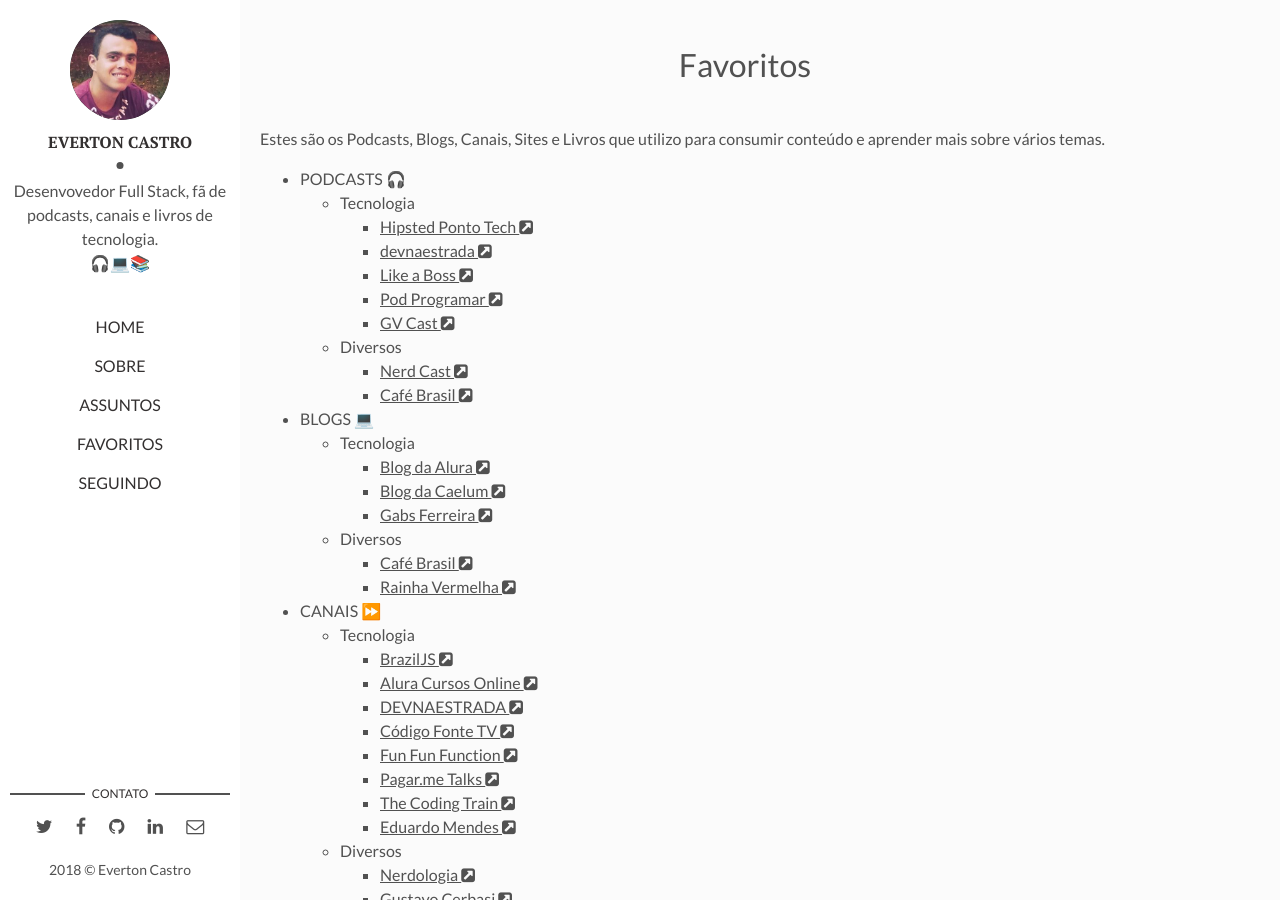
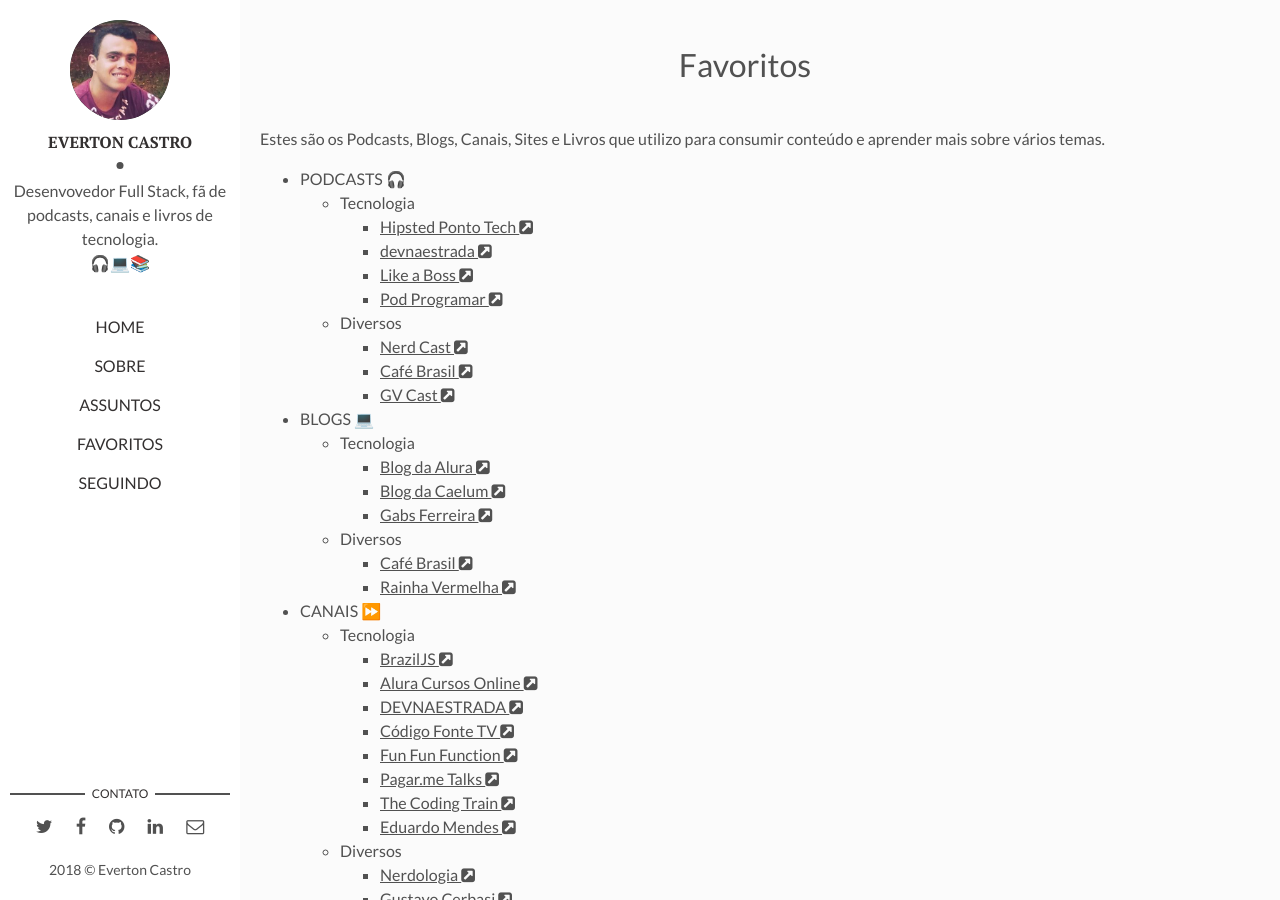
Before and after one commit to evertoncastro/evertoncastro.com, a Jekyll site: the page built from favorites.md, in a window 1280 px wide and 900 px high. Built offline with Jekyll 4.4.1, drawn with Linux system fonts in a browser that asks for light colours; comment, search, counter and statistics services are not loaded.

Commit message:
Update favorites.md

```diff
--- a/favorites.md
+++ b/favorites.md
@@ -13,10 +13,10 @@
         - [devnaestrada <i class="fa fa-external-link-square" aria-hidden="true"></i>](https://devnaestrada.com.br/){:target="_blank"}
         - [Like a Boss <i class="fa fa-external-link-square" aria-hidden="true"></i>](https://www.likeaboss.com.br/){:target="_blank"}
         - [Pod Programar <i class="fa fa-external-link-square" aria-hidden="true"></i>](https://mundopodcast.com.br/podprogramar/){:target="_blank"}
-        - [GV Cast <i class="fa fa-external-link-square" aria-hidden="true"></i>](https://geracaodevalor.com/gvcast/){:target="_blank"}
     + Diversos
         - [Nerd Cast <i class="fa fa-external-link-square" aria-hidden="true"></i>](https://jovemnerd.com.br/nerdcast/){:target="_blank"}
         - [Café Brasil <i class="fa fa-external-link-square" aria-hidden="true"></i>](http://www.portalcafebrasil.com.br/podcasts/){:target="_blank"}
+        - [GV Cast <i class="fa fa-external-link-square" aria-hidden="true"></i>](https://geracaodevalor.com/gvcast/){:target="_blank"}
 
 * BLOGS 💻
     + Tecnologia
```
